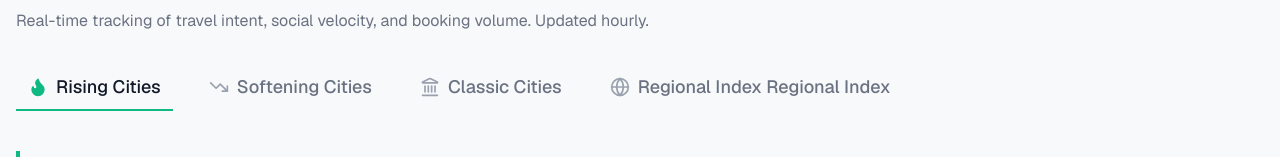
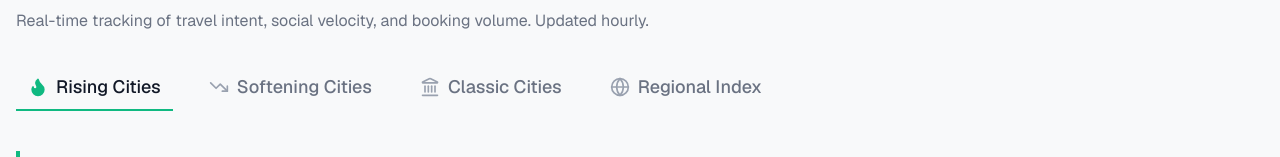
Before and after one commit to petarceklic/TravelIndexLab, a Next.js app: page / in a window 1280 px wide. Shown: the part 132-289 px from the top of the page. Built offline with nearby package versions, Linux system fonts and the light colour scheme; no server answers; the database is empty.

Commit message:
fix(ui): remove duplicate 'Regional Index' label in nav

```diff
--- a/components/TabNavigation.tsx
+++ b/components/TabNavigation.tsx
@@ -69,7 +69,6 @@ export function TabNavigation({ activeTab, onTabChange }: TabNavigationProps) {
                 )}>
                 <Globe className={cn("w-5 h-5", activeTab === 'regions' ? "text-electric-indigo" : "text-gray-400")} />
                 Regional Index
-                Regional Index
             </button>
         </div>
     );
```
